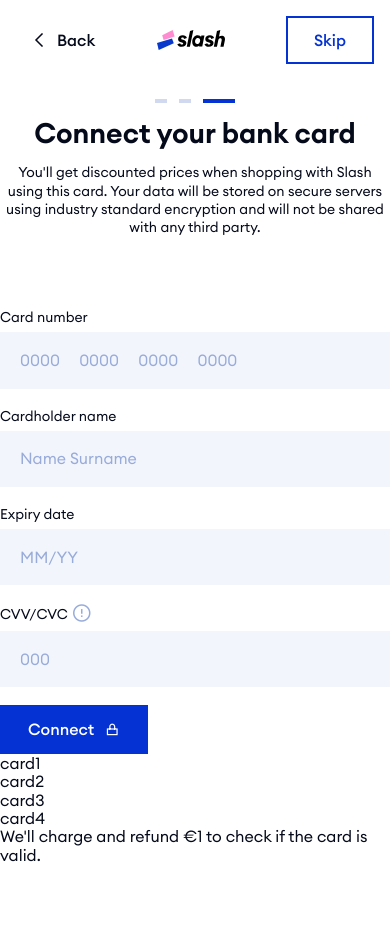
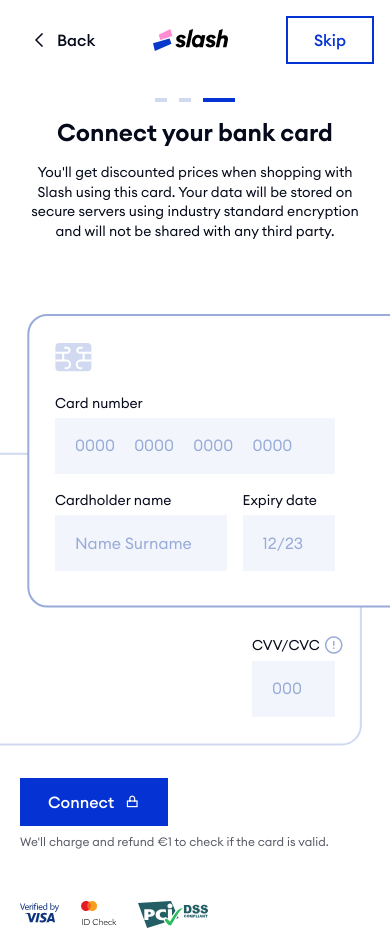
Before and after one commit to Caumohtius/test-verstka, a plain HTML site: page index.html in a window 390 px wide. Before the commit the page ends 865 px from the top, so only its background shows below. Drawn offline with Linux system fonts and the light colour scheme; files whose address does not match are found by name.

Commit message:
final adds

```diff
--- a/assets/css/style.css
+++ b/assets/css/style.css
@@ -34,12 +34,13 @@ h2, .h2 {
 }
 h3, .h3 {
 	font-size: 28px;
-	line-height: 1;
+	line-height: 1.2;
 }
 
 .container {
 	margin: 0 auto;
 	max-width: 592px;
+	min-width: 320px;
 }
 
 .text-center {
@@ -148,6 +149,8 @@ h3, .h3 {
 	width: 68px;
 	height: 20px;
 	background-image: url('../images/logo.svg');
+	background-repeat: no-repeat;
+	background-size: contain;
 }
 .button-back {
 	display: flex;
@@ -164,12 +167,18 @@ h3, .h3 {
 	line-height: 1;
 	transform: rotate(180deg);
 }
+.button-back > .icon-arr-button {
+	display: none;
+	visibility: hidden;
+}
+
 /* Main
 ============================================*/
+
 .steps {
 	display: flex;
 	margin-bottom: 16px;
-	margin-top: 19px;
+	margin-top: 18px;
 	flex-wrap: nowrap;
 	align-items: center;
 	justify-content: center;
@@ -189,6 +198,11 @@ h3, .h3 {
 	background-color: #0432D3;
 }
 
+.link-card__caption {
+	font-size: 28px;
+	line-height: 1.2;
+}
+
 .link-card__text {
 	margin-bottom: 72px;
 	font-size: 14px;
@@ -198,7 +212,7 @@ h3, .h3 {
 /* inputs */
 
 .text-field {
-	margin-bottom: 18px;
+	margin-bottom: 17px;
 }
 .text-field__label {
 	display: block;
@@ -262,6 +276,8 @@ h3, .h3 {
 	font-size: 14px;
 	line-height: 1.3;
 	opacity: 0;
+	visibility: hidden;
+	user-select: none;
 	transform: translate(0, -100%);
 	transition: opacity .3s;
 }
@@ -276,6 +292,8 @@ h3, .h3 {
 	margin: 0;
 }
 .tooltip__wrapper > .icon-info {
+	width: 1em;
+	height: 1em;
 	margin-left: 4px;
 	font-size: 20px;
 	line-height: 1;
@@ -288,6 +306,7 @@ h3, .h3 {
 .tooltip__wrapper > .icon-info:hover ~
 .tooltip {
 	opacity: 1;
+	visibility: visible;
 }
 .tooltip > .icon-cross {
 	position: absolute;
@@ -301,3 +320,198 @@ h3, .h3 {
 .tooltip > .icon-cross:hover {
 	color: #98ABD9;
 }
+
+/* card form */
+
+.card-form {
+	width: 100%;
+	min-height: 333px;
+	padding: 20px 28px;
+	margin-bottom: 2rem;
+	background-image: url(../images/card-des.svg);
+	background-repeat: no-repeat;
+}
+.card-form__number {
+	padding-top: 58px;
+	width: 100%;
+	max-width: 404px;
+}
+.card-form__box {
+	display: flex;
+	align-items: center;
+	flex-wrap: wrap;
+}
+.card-form__name {
+	flex: 0 0 289px;
+}
+.card-form__exp {
+	margin-left: 16px;
+	flex: 0 0 99px;
+}
+.card-form__sc {
+	margin-left: 40px;
+	max-width: 83px;
+	flex: 0 0 83px;
+}
+
+/* Footer
+============================================*/
+
+.footer__box {
+	display: flex;
+	align-items: top;
+	justify-content: space-between;
+	flex-wrap: wrap;
+}
+.footer__description {
+	margin-top: 8px;
+	margin-bottom: 40px;
+	font-size: 12px;
+	line-height: 1.4;
+	color: #595C67;
+}
+.bank-cards {
+	display: flex;
+	margin-top: 10px;
+}
+.bank-cards__card {
+	width: 39px;
+	height: 24px;
+}
+.bank-cards__card +
+.bank-cards__card {
+	margin-left: 20px;
+}
+.bank-cards__card_1 {
+	background-image: url(../icons/icon-card-1.svg);
+}
+.bank-cards__card_2 {
+	background-image: url(../icons/icon-card-2.svg);
+}
+.bank-cards__card_3 {
+	width: 70px;
+	height: 27px;
+	background-image: url(../icons/icon-card-3.svg);
+}
+
+/* Media
+============================================*/
+
+@media screen and (max-width: 768px) {
+	.container {
+		padding: 0 20px;
+		max-width: 632px;
+	}
+	.link-card__caption {
+		font-size: 24px;
+	}
+	.logo {
+		width: 76px;
+		height: 22px;
+	}
+	.link-card__text {
+		line-height: 1.4;
+	}
+	.tooltip > .icon-cross {
+		display: block;
+		visibility: visible;
+	}
+	.tooltip {
+		padding: 28px 40px 0 26px;
+		width: 192px;
+		height: 113px;
+		right: -24px;
+		background-image: url(../images/tooltip-mob.svg);
+		background-repeat: no-repeat;
+	}
+}
+
+@media screen and (max-width: 632px) {
+	.link-card.container {
+		overflow: visible;
+	}
+	.card-form {
+		width: calc(100% + 40px);
+		margin-left: -20px;
+		margin-right: -20px;
+		padding: 0;
+		height: 432px;
+		background-image: url(../images/card-mob.svg);
+		background-size: 585px;
+		background-position: center top;
+	}
+	.card-form__number {
+		padding-left: 20px;
+		padding-right: 20px;
+		margin-left: auto;
+		margin-right: auto;
+		padding-top: 80px;
+		width: 100%;
+		max-width: 320px;
+	}
+	.card-form__box {
+		padding-left: 20px;
+		padding-right: 20px;
+		margin-left: auto;
+		margin-right: auto;
+		width: 100%;
+		max-width: 320px;
+	}
+	.card-form__name {
+		flex: 0 0 61.6%;
+	}
+	.card-form__exp {
+		margin-left: auto;
+		flex: 0 0 33%;
+	}
+	.card-form__sc {
+		margin-left: auto;
+		margin-top: 46.5px;
+	}
+}
+
+@media screen and (max-width: 375px) {
+	.header {
+		min-width: 320px;
+	}
+	.header-inner {
+		padding: 8px;
+	}
+	.logo {
+		width: 69px;
+		height: 20px;
+	}
+	.button {
+		padding: 11.5px 20px;
+		font-size: 14px;
+		line-height: 1.2;
+	}
+	.button-back {
+		padding: 0;
+		margin-right: 49px;
+	}
+	.button-back__text {
+		display: none;
+		visibility: hidden;
+	}
+	.button-back > .icon-arr-button {
+		display: block;
+		visibility: visible;
+	}
+	.button-back > .icon-arr-right {
+		display: none;
+		visibility: hidden;
+	}
+	.steps {
+		margin-top: 16px;
+	}
+	.link-card__caption {
+		font-size: 22px;
+		line-height: 1.2;
+	}
+	.link-card__text {
+		margin-bottom: 64px;
+		font-size: 13px;
+		line-height: 1.4;
+	}
+}
--- a/index.html
+++ b/index.html
@@ -15,6 +15,7 @@
 		<div class="header-inner">
 			<a href="/" class="button button_ghost button-back">
 				<span class="button-back__icon icon-arr-right"></span>
+				<span class="button-back__icon icon-arr-button"></span>
 				<span class="button-back__text">Back</span>
 			</a>
 
@@ -32,7 +33,7 @@
 			<span class="steps__item steps__item_active"></span>
 		</div>
 
-		<h3 class="h3 text-center">
+		<h3 class="link-card__caption text-center">
 			Connect your bank card
 		</h3>
 
@@ -40,23 +41,22 @@
 			You'll get discounted prices when shopping with Slash using this card. Your data will be stored on secure servers using industry standard encryption and will not be shared with any third party.
 		</div>
 
-		<form id="link-cc" action="#" method="">
-			<div class="text-field">
+		<form class="card-form" id="link-cc" action="#" method="">
+			<div class="text-field card-form__number">
 				<label class="text-field__label" for="cc-number">Card number</label>
 				<input class="text-field__input" id="cc-number" name="cc-number" autocomplete="cc-number" inputmode="numeric" maxlength="16" placeholder="0000     0000     0000     0000" required>
 			</div>
 
-			<div class="text-field">
+			<div class="card-form__box">
+				<div class="text-field card-form__name">
 					<label class="text-field__label" for="cc-name">Cardholder name</label>
 					<input class="text-field__input" id="cc-name" name="cc-name" autocomplete="cc-name" maxlength="50" placeholder="Name Surname" required>
 				</div>
-
-			<div class="text-field">
+				<div class="text-field card-form__exp">
 					<label class="text-field__label" for="cc-exp">Expiry date</label>
-				<input class="text-field__input" id="cc-exp" name="cc-exp" autocomplete="cc-exp" placeholder="MM/YY" maxlength="5" required>
+					<input class="text-field__input" id="cc-exp" name="cc-exp" autocomplete="cc-exp" placeholder="12/23" maxlength="5" required>
 				</div>
-
-			<div class="text-field">
+				<div class="text-field card-form__sc">
 					<div class="tooltip__wrapper">
 						<label class="text-field__label" for="cc-sc">CVV/CVC</label>
 						<span class="icon-info"></span>
@@ -67,26 +67,26 @@
 					</div>
 					<input class="text-field__input" id="cc-sc" name="cc-sc" inputmode="numeric" maxlength="3" placeholder="000" required>
 				</div>
+			</div>
 		</form>
 	</main>
 
 	<footer class="footer">
 		<div class="container">
 			<div class="footer__box">
+				<div>
 					<button class="button button_vs-icon" type="submit" form="link-cc">
 						<span class="button__text">Connect</span>
 						<span class="button__icon icon-secure"></span>
 					</button>
+					<div class="footer__description">
+						We'll charge and refund €1 to check if the card is valid.
+					</div>
+				</div>
 
 				<div class="bank-cards">
-					<div class="bank-cards__item">card1</div>
-					<div class="bank-cards__item">card2</div>
-					<div class="bank-cards__item">card3</div>
-					<div class="bank-cards__item">card4</div>
+					<div class="bank-cards__card bank-cards__card_1"></div><div class="bank-cards__card bank-cards__card_2"></div><div class="bank-cards__card bank-cards__card_3"></div>
 				</div>
-			</div>
-			<div class="footer__description">
-				We'll charge and refund €1 to check if the card is valid.
 			</div>
 		</div>
 	</footer>
```
Also changed, not shown: assets/images/card-des.svg (added), assets/images/card-mob.svg (added), assets/images/tooltip-mob.svg (added). Lines whose indentation alone changed are shown as unchanged.
